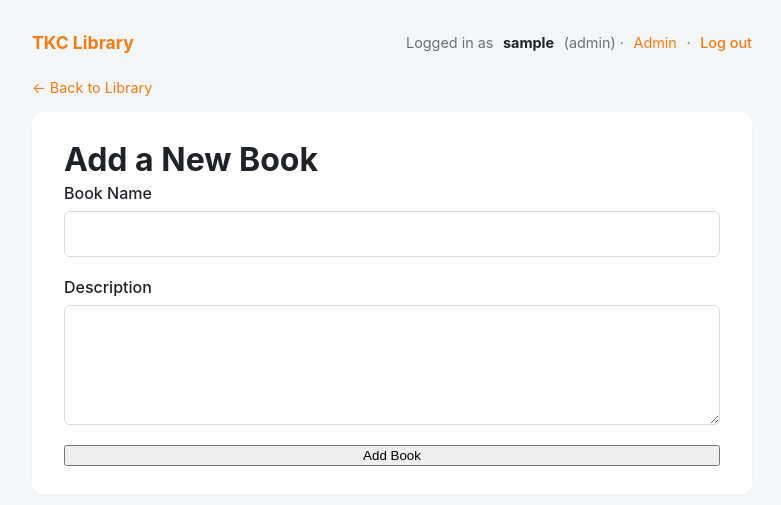
After one commit to TheKeyholdingCompany/librarian, a Flask app: page /add in a window 1280 px wide. The commit adds this page. Shown: the top 505 px of the page, without its empty margins (248-1029 px from the left). Run offline with Flask 3, Linux system fonts and the light colour scheme; the visitor is signed in with stand-in values (Sample User, id 1).

Commit message:
Add book creation and borrow features

```diff
--- /dev/null
+++ b/app/forms.py
@@ -0,0 +1,9 @@
+from flask_wtf import FlaskForm
+from wtforms import StringField, TextAreaField, SubmitField
+from wtforms.validators import DataRequired, Length
+
+
+class BookForm(FlaskForm):
+    name = StringField("Book Name", validators=[DataRequired(), Length(min=1, max=120)])
+    description = TextAreaField("Description", validators=[Length(max=500)])
+    submit = SubmitField("Add Book")
--- a/app/library/routes.py
+++ b/app/library/routes.py
@@ -1,7 +1,8 @@
-from flask import render_template
+from flask import render_template, redirect, url_for
 
 from app.auth import login_required
 from app.extensions import db
+from app.forms import BookForm
 from app.library import bp
 from app.models import Book
 
@@ -17,3 +18,16 @@ def index():
 def health():
     db.session.execute(db.text("SELECT 1"))
     return {"status": "ok"}
+
+
+
+@bp.route("/add", methods=["GET", "POST"])
+@login_required
+def add_book():
+    form = BookForm()
+    if form.validate_on_submit():
+        book = Book(name=form.name.data, description=form.description.data)
+        db.session.add(book)
+        db.session.commit()
+        return redirect(url_for("library.index"))
+    return render_template("library/add_book.html", form=form)
--- /dev/null
+++ b/app/library/templates/library/add_book.html
@@ -0,0 +1,174 @@
+{% extends "base.html" %}
+
+{% block title %}Add Book - TKC Library{% endblock %}
+
+{% block extra_styles %}
+<style>
+  header {
+    display: flex;
+    align-items: center;
+    justify-content: space-between;
+    margin-bottom: 1.5rem;
+    gap: 1rem;
+    flex-wrap: wrap;
+  }
+  .session {
+    font-size: 0.9rem;
+    color: var(--muted);
+    display: flex;
+    align-items: center;
+    gap: 0.6rem;
+  }
+  .session strong { color: var(--text); }
+  .session button {
+    color: var(--brand);
+    background: none;
+    border: none;
+    font-size: 0.9rem;
+    cursor: pointer;
+    padding: 0;
+    font-family: inherit;
+  }
+  .session button:hover { text-decoration: underline; }
+  h1 { margin-top: 0; margin-bottom: 0.25rem; }
+
+  form {
+    display: flex;
+    flex-direction: column;
+    gap: 1.25rem;
+  }
+
+  .form-group {
+    display: flex;
+    flex-direction: column;
+    gap: 0.5rem;
+  }
+
+  label {
+    font-weight: 500;
+    color: var(--text);
+  }
+
+  input[type="text"],
+  textarea {
+    padding: 0.75rem;
+    border: 1px solid var(--border);
+    border-radius: 6px;
+    font-family: inherit;
+    font-size: 1rem;
+    color: var(--text);
+  }
+
+  input[type="text"]:focus,
+  textarea:focus {
+    outline: none;
+    border-color: var(--brand);
+    box-shadow: 0 0 0 3px rgba(241, 124, 20, 0.1);
+  }
+
+  textarea {
+    resize: vertical;
+    min-height: 120px;
+  }
+
+  .form-errors {
+    color: #c41e3a;
+    font-size: 0.875rem;
+  }
+
+  .form-errors ul {
+    margin: 0.5rem 0;
+    padding-left: 1.25rem;
+  }
+
+  button {
+    padding: 0.75rem 1.5rem;
+    background: var(--brand);
+    color: white;
+    border: none;
+    border-radius: 6px;
+    font-size: 1rem;
+    font-weight: 500;
+    cursor: pointer;
+    transition: background-color 0.2s;
+  }
+
+  button:hover {
+    background: var(--brand-dark);
+  }
+
+  .back-link {
+    display: inline-block;
+    margin-bottom: 1rem;
+    color: var(--brand);
+    text-decoration: none;
+    font-size: 0.9rem;
+  }
+
+  .back-link:hover {
+    text-decoration: underline;
+  }
+</style>
+{% endblock %}
+
+{% block content %}
+<div class="container">
+  <header>
+    <div class="brand">TKC Library</div>
+    <div class="session">
+      {% if session.get('username') %}
+        Logged in as <strong>{{ session['username'] }}</strong> ({{ session['role'] }})
+        {% if session['role'] == 'admin' %}
+          · <a href="{{ url_for('admin.dashboard') }}">Admin</a>
+        {% endif %}
+        ·
+        <form method="POST" action="{{ url_for('auth.logout') }}" style="display:inline">
+          <button type="submit">Log out</button>
+        </form>
+      {% else %}
+        <a href="{{ url_for('auth.login') }}">Log in</a>
+      {% endif %}
+    </div>
+  </header>
+
+  <a href="{{ url_for('library.index') }}" class="back-link">← Back to Library</a>
+
+  <div class="card">
+    <h1>Add a New Book</h1>
+
+    <form method="POST" novalidate>
+      {{ form.hidden_tag() }}
+
+      <div class="form-group">
+        {{ form.name.label }}
+        {{ form.name(class="form-control") }}
+        {% if form.name.errors %}
+          <div class="form-errors">
+            <ul>
+              {% for error in form.name.errors %}
+                <li>{{ error }}</li>
+              {% endfor %}
+            </ul>
+          </div>
+        {% endif %}
+      </div>
+
+      <div class="form-group">
+        {{ form.description.label }}
+        {{ form.description(class="form-control") }}
+        {% if form.description.errors %}
+          <div class="form-errors">
+            <ul>
+              {% for error in form.description.errors %}
+                <li>{{ error }}</li>
+              {% endfor %}
+            </ul>
+          </div>
+        {% endif %}
+      </div>
+
+      {{ form.submit() }}
+    </form>
+  </div>
+</div>
+{% endblock %}
--- a/requirements.txt
+++ b/requirements.txt
@@ -1,5 +1,6 @@
 Flask>=3.0
 Flask-SQLAlchemy>=3.1
 Flask-Migrate>=4.0
+Flask-WTF>=1.2
 psycopg[binary]>=3.1
 python-dotenv>=1.0
```
Also changed, not shown: app/library/templates/library/index.html (+20 -0 lines).
